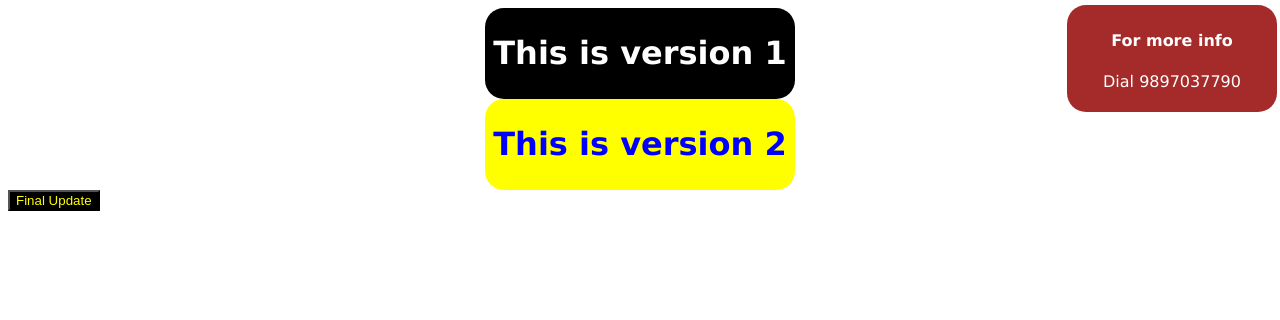
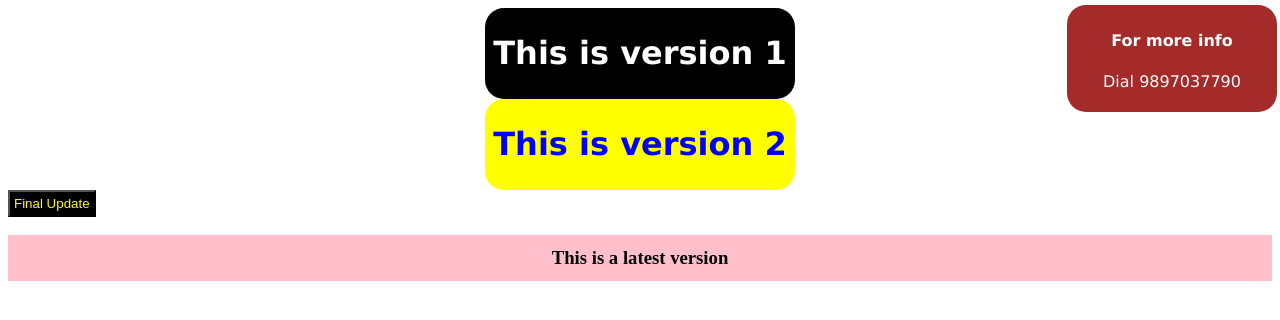
Before and after one commit to Kishortam/newgit, a plain HTML site: page index.html in a window 1280 px wide. Drawn offline with Linux system fonts and the light colour scheme.

Commit message:
latest version

```diff
--- a/index.html
+++ b/index.html
@@ -52,7 +52,9 @@
         <p>Dial 9897037790</p>
     </div>
 
-    <button style="color:yellow; background-color: black; padding 4px;">Final Update</button>
+    <button style="color:yellow; background-color: black; padding: 4px;">Final Update</button>
+
+    <h3 style="background-color: pink; padding:12px; text-align:center">This is a latest version</h3>
 
 </body>
 </html>
```
